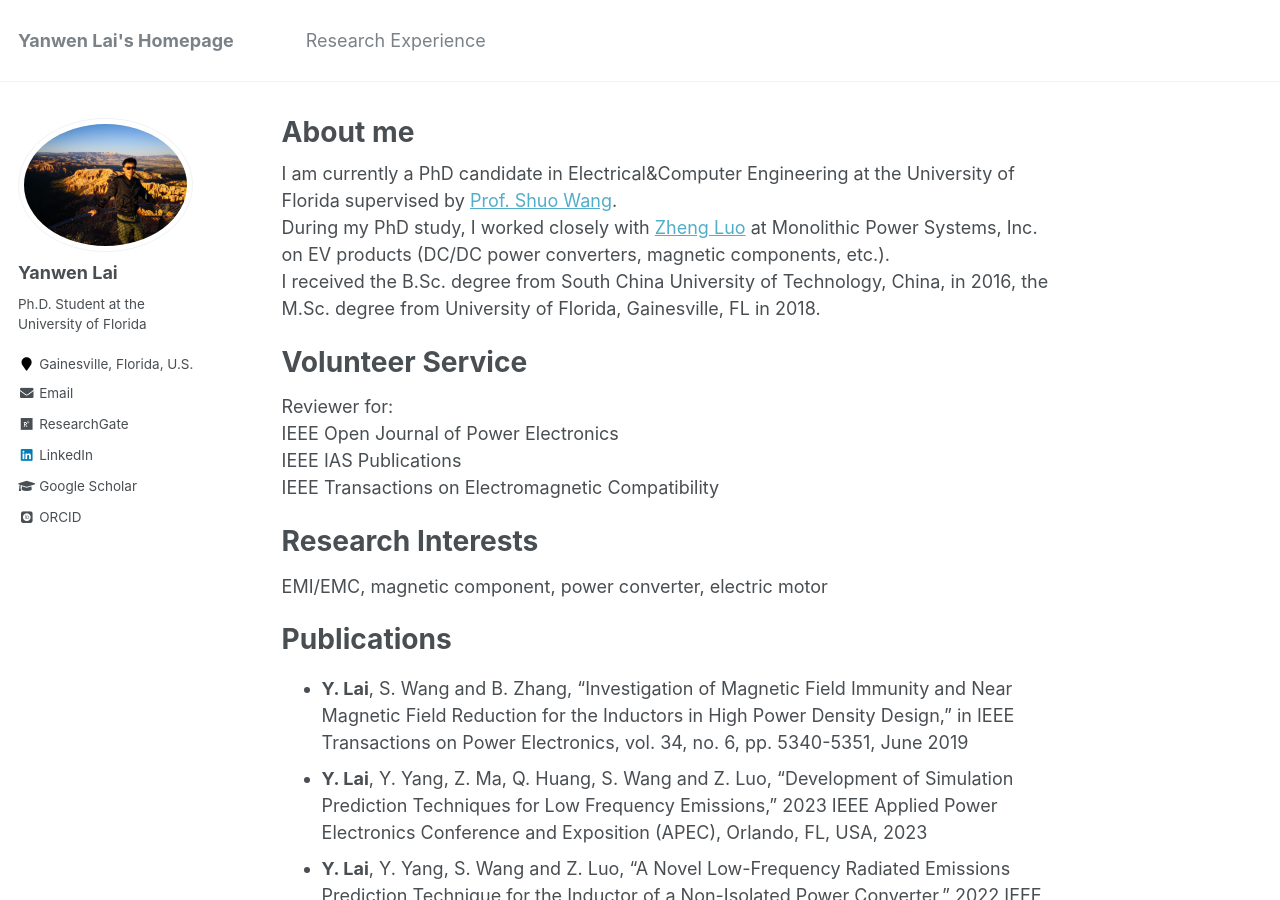
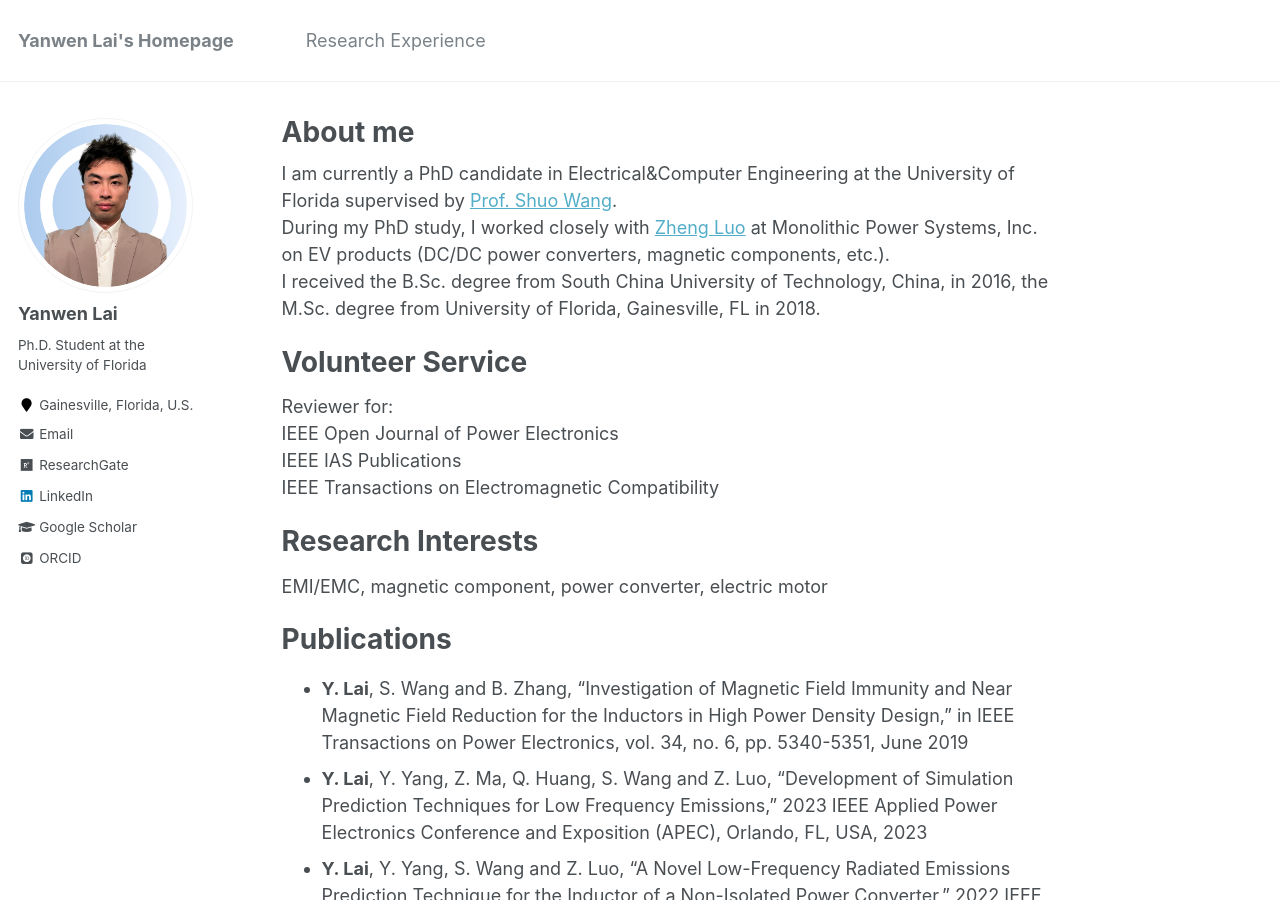
Before and after one commit to slionnnnnn/yanwenlai, a Jekyll site: the page built from _pages/about.md, in a window 1280 px wide and 900 px high. Built offline with Jekyll 4.4.1, drawn with Linux system fonts in a browser that asks for light colours; some web fonts are replaced.

Commit message:
Update _config.yml

```diff
--- a/_config.yml
+++ b/_config.yml
@@ -81,7 +81,7 @@ analytics:
 # Site Author
 author:
   name             : "Yanwen Lai"
-  avatar           : "ywl1.jpg"
+  avatar           : "ywL.png"
   bio              : "Ph.D. Student at the University of Florida"
   location         : "Gainesville, Florida, U.S."
   employer         :
```
